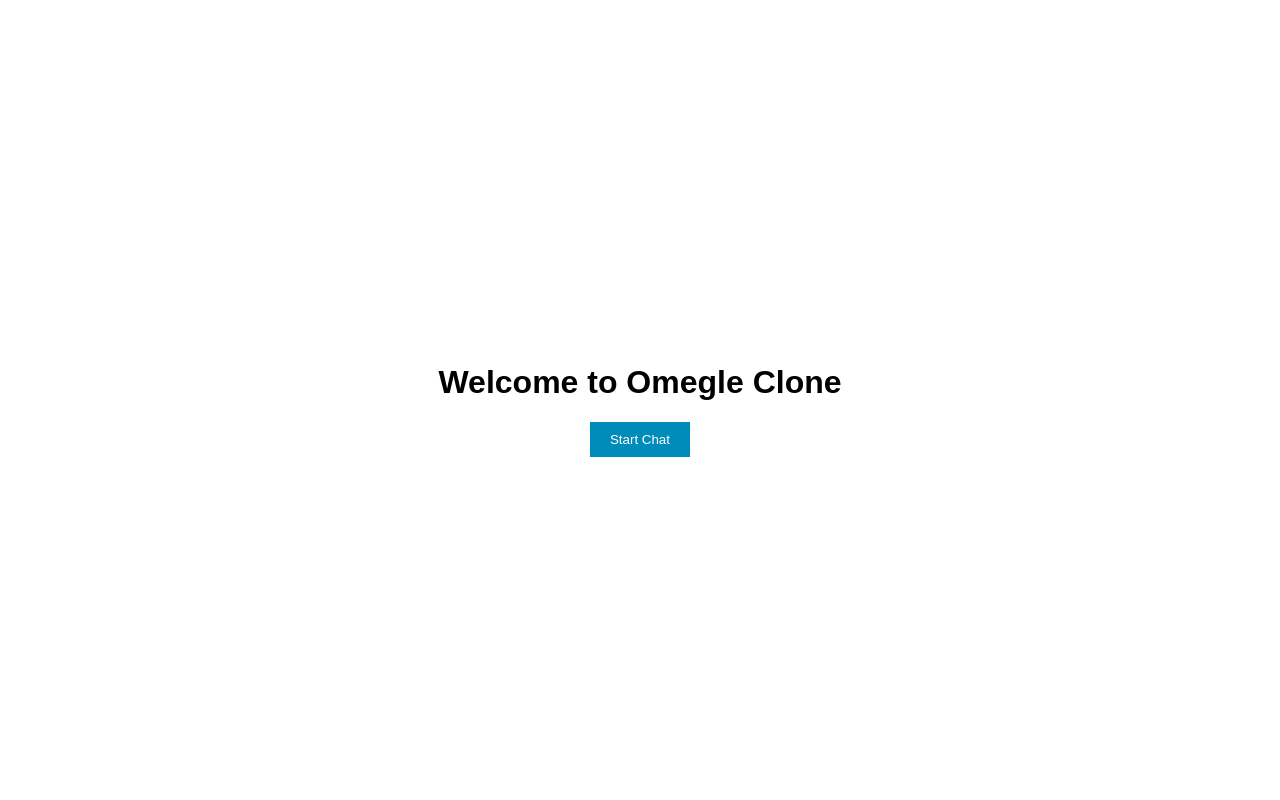
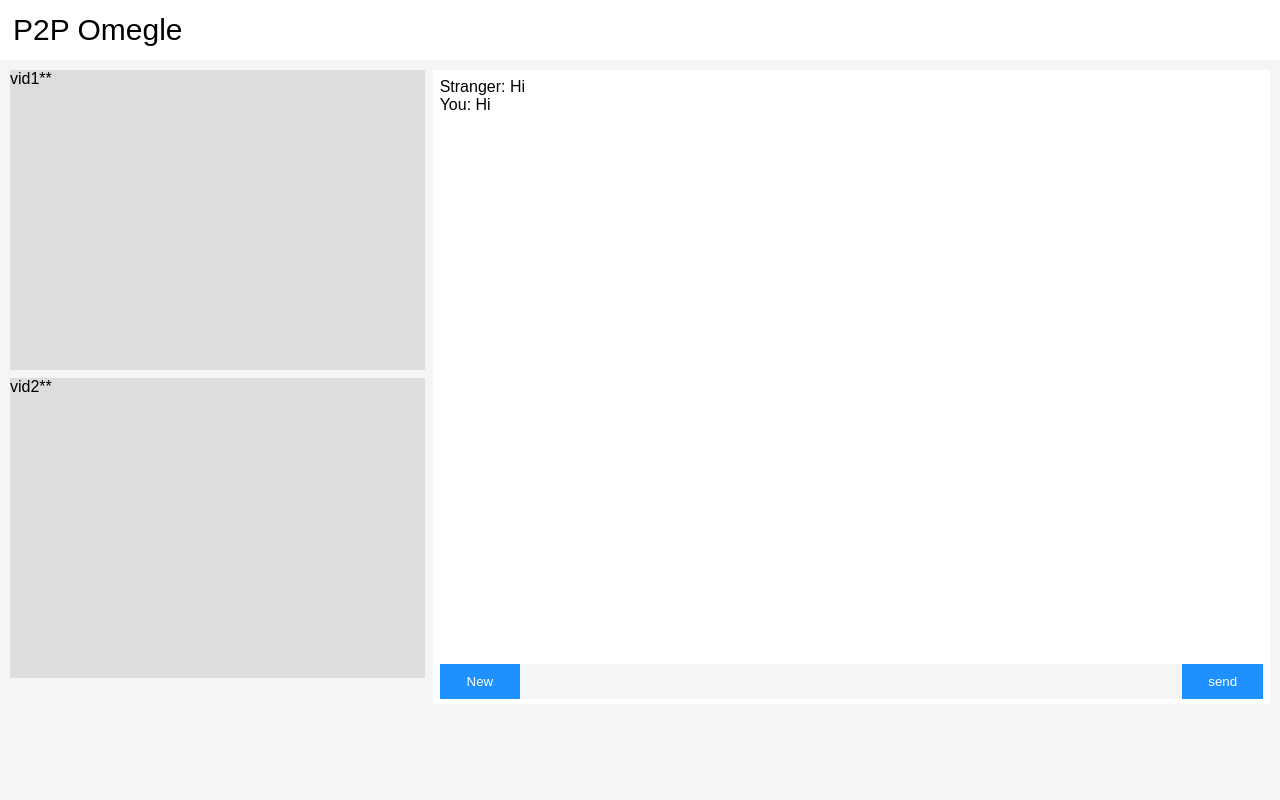
Before and after one commit to pj8912/domegle, a Flask app: page / in a window 1280 px wide. Run offline with Flask 2, Linux system fonts and the light colour scheme.

Commit message:
update main UI

```diff
--- a/static/css/style.css
+++ b/static/css/style.css
@@ -5,15 +5,60 @@ body {
   font-size: 16px;
 }
 
-.wrapper {
+.headers{
+  background:white;
   display: flex;
-  flex-direction: column;
-  align-items: center;
-  justify-content: center;
-  height: 100vh;
+  font-size: 14px;
+  padding:3px;
+  width:100%;
+  color: black;
+
+}
+.heading{
+  font-size: 30px;
+  margin:10px;
+  font-family: Arial, Helvetica, sans-serif;
 }
 
-.chat-window {
+
+
+.wrapper {
+  margin: 10px;
+  display: grid;
+  background: whitesmoke;
+  grid-gap: 0.5em;
+  grid-template-columns: 1fr 1fr 1fr;
+  grid-template-rows: minmax(150px,inherit);
+
+}
+
+.vid-div1{
+  background: #ddd;
+  grid-column: 1/2;
+  grid-row: 1;
+  height: 300px;
+}
+.vid-div2{
+  background: #ddd;
+  grid-row: 2;
+  grid-column: 1/2;
+  height: 300px;
+}
+.chatbox{
+  grid-column:2/4;
+  background: white;
+  grid-row: 1/4;
+  height: 620px;
+  padding:7px
+
+}
+.chats{
+  margin-top:1px;
+
+}
+/* .inputbox{} */
+
+/* .chat-window {
   display: none;
   width: 400px;
   height: 400px;
@@ -54,4 +99,4 @@ body {
   color: #fff;
   padding: 10px 20px;
   cursor: pointer;
-}
+} */
--- a/templates/index.html
+++ b/templates/index.html
@@ -8,19 +8,41 @@
     <link rel="stylesheet" href="{{ url_for('static', filename='css/style.css') }}">
 
 </head>
-<body>
-    <div class="wrapper">
-      <h1>Welcome to Omegle Clone</h1>
-      <div class="chat-window">
-        <div class="messages"></div>
-        <div class="input-box">
-          <input type="text" placeholder="Type your message...">
-          <button class="send-btn">Send</button>
-        </div>
-      </div>
-      <button class="start-chat-btn">Start Chat</button>
+<body style="background: whitesmoke;">
+ <nav class="headers">
+    <div class="heading">P2P Omegle</div>
+ </nav>
+  <div class="wrapper">
+
+    <div class="vid-div1">
+    vid1**
+  </div>
+
+  <div class="vid-div2">
+    vid2**
+  </div>
+
+  <div class="chatbox">
+
+    <div class="chats">
+      Stranger: Hi
+      <br>
+      You: Hi
     </div>
-    <script src="{{ url_for('static', filename='js/app.js') }}"></script>
+
+    <div style="width:100%;display:block;display:flex;flex-direction:row;margin-top:550px;">
+      <button type="submit" onclick="sendMessage()" id="msg-btn" style="padding:5px;width:10%;background: dodgerblue; color: white;border:none;">
+        New
+      </button>
+
+      <input type="text" id="msg" name="message" style="background:whitesmoke;width:80%;padding:10px;border:none">
+      <button type="submit" onclick="sendMessage()" id="msg-btn" style="padding:5px;width:10%;background: dodgerblue; color: white;border:none;">send</button>
+      <!-- <input type="hidden" value="<?php echo $_REQUEST['oid'];  ?>" id="other_id"> -->
+    </div>
+  </div>
+
+
+ </div>
 
 </body>
 </html>
```
